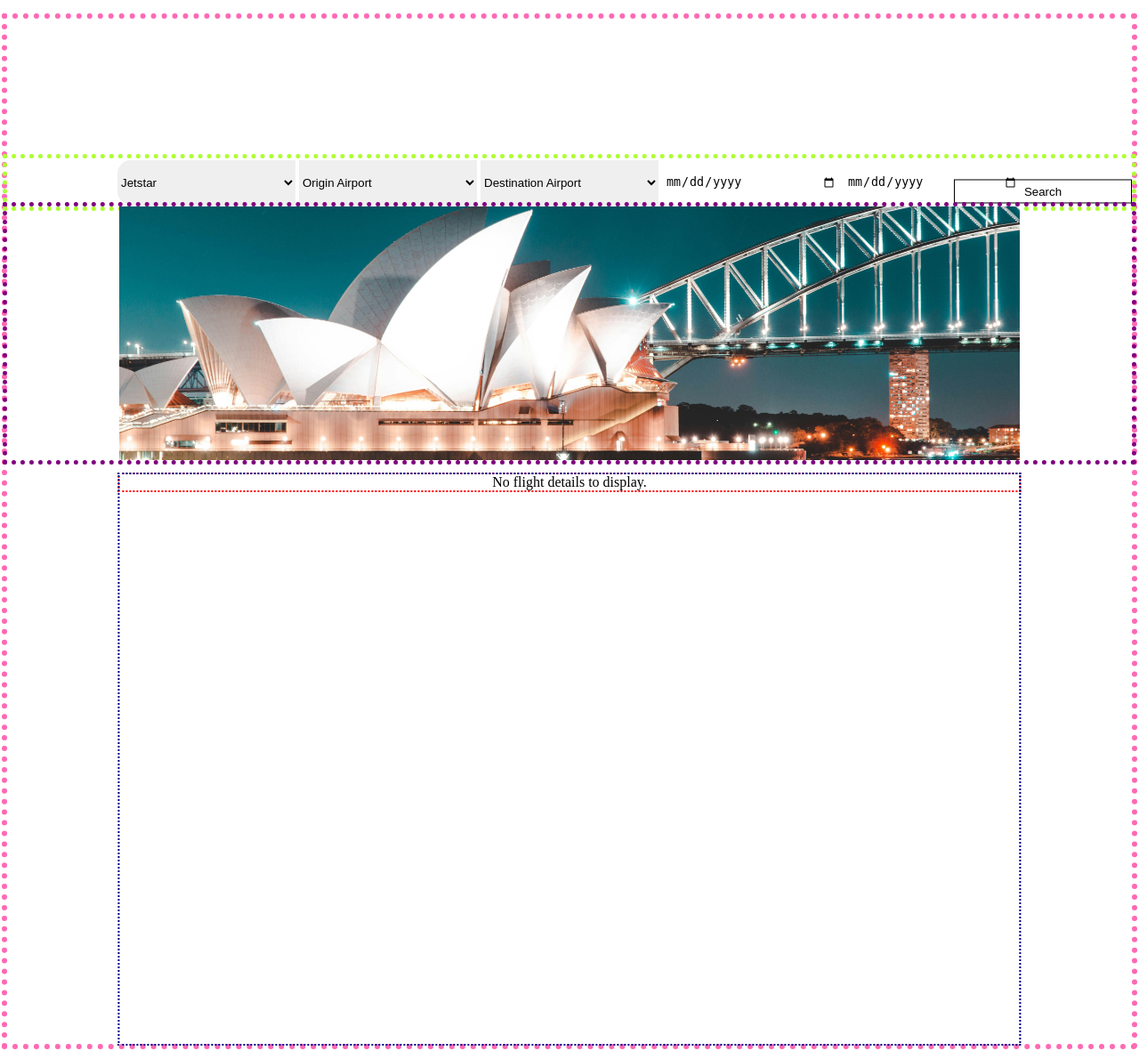
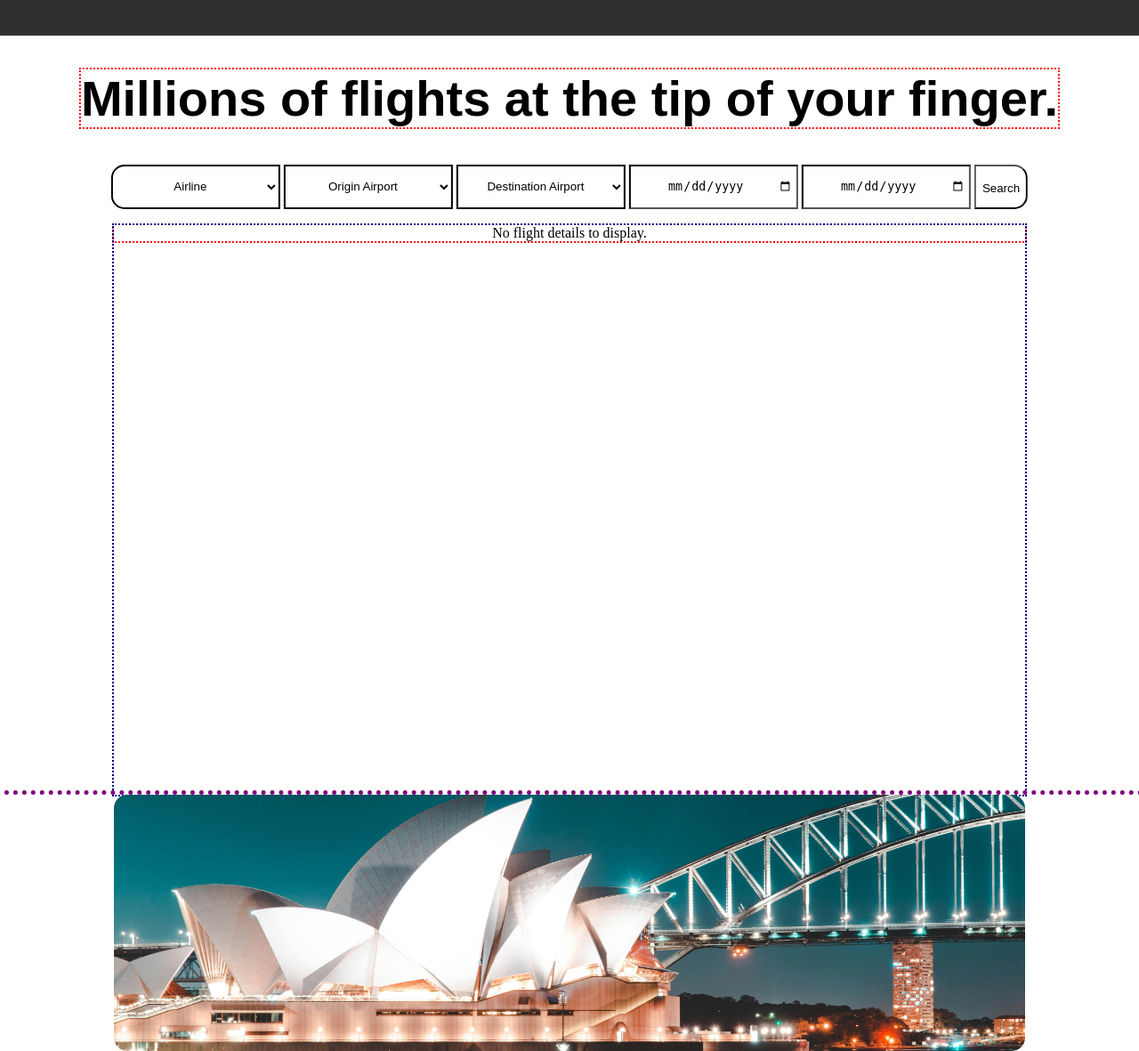
Before and after one commit to DFarynski99/fullstackAirlineWebsite, a Flask app: page / in a window 1280 px wide. Shown: the whole page at 89% size. Run offline with Flask 3, Linux system fonts and the light colour scheme.

Commit message:
- Front end progress

```diff
--- a/static/css/style.css
+++ b/static/css/style.css
@@ -1,4 +1,8 @@
 
+html, body {
+    margin: 0;
+    padding: 0;
+}
 
 #flightDisplayContainer{
     left: 50%;
@@ -9,8 +13,8 @@
     outline: darkblue 2px dotted;
 }
 
-select, input[type=date], #searchButton {
-  width: 200px; /* Adjust the width as needed */
+select, input[type=date], .inner {
+  width: 190px; /* Adjust the width as needed */
   padding: 5px;
   margin: 10px 0;
 }
@@ -20,24 +24,33 @@ label {
   margin-top: 20px;
 }
 
+#headerMenu{
+    top: 0;
+    height: 40px;
+    width: 100%;
+    background-color: #313030;
+}
+
 #heroshotHeading{
-    font-family: serif;
-    color: white;
+    color: black;
+    text-align: center;
+    width: fit-content;
+    outline: red 2px dotted;
+    display: flex;         /* Use flexbox to layout children horizontally */
+    flex-wrap: wrap;       /* Allows items to wrap onto the next line if needed */
+    align-items: center;   /* Align items vertically in the center */
+    justify-content: center; /* Horizontally center the items in the container */
+    position: relative;
+    left: 50%;
+    transform: translateX(-50%);
+    font-size: 3.5rem;
+    font-family: arial, serif;
+
 
 }
 #websiteContainer{
-    outline: hotpink 6px dotted;
-
-}
-#searchButton{
-    position: absolute;
-    right: 0; /* This aligns the button to the far right */
-    top: 50%; /* Example to vertically center it */
-    transform: translateY(-50%); /* Adjust the vertical alignment */
-    background-color: transparent;
-    border: 1px solid black; /* Specify the border width and style */
-    /* Other styles for the button */
-
+    outline: hotpink 4px dotted;
+    width: 100vw;
 }
 
 #flightDetails{
@@ -46,13 +59,15 @@ label {
 }
 
 #searchFunctionContainer{
-    outline: greenyellow 5px dotted;
-    margin-top: 15vh;
+    margin-top: 5vh;
     display: flex;         /* Use flexbox to layout children horizontally */
     flex-wrap: wrap;       /* Allows items to wrap onto the next line if needed */
     align-items: center;   /* Align items vertically in the center */
     justify-content: center; /* Horizontally center the items in the container */
     position: relative;
+    left: 50%;
+    transform: translateX(-50%);
+    width: fit-content;
 }
 
 
@@ -61,7 +76,6 @@ label {
     width: 1px;
     height: 1px;
     padding: 0;
-    margin: -1px;
     overflow: hidden;
     clip: rect(0, 0, 0, 0);
     border: 0;
@@ -72,16 +86,14 @@ label {
   height: 50px;
   padding: 0; /* Adjust as needed */
   line-height: 50px; /* Match height for vertically centering text */
-  /* Other styles (borders, font size, etc.) */
 }
 .outerLeft{
   box-sizing: border-box;
   height: 50px;
   padding: 0; /* Adjust as needed */
   line-height: 50px; /* Match height for vertically centering text */
-  /* Other styles (borders, font size, etc.) */
-  border-top-left-radius: 15px;
-  border-bottom-left-radius: 15px;
+  border-top-left-radius: 15px !important;
+  border-bottom-left-radius: 15px !important;
 }
 .outerRight{
   box-sizing: border-box;
@@ -93,27 +105,25 @@ label {
 }
 .outerLeft, .inner, .outerRight{
     margin: 2px;
-    outline: none;
-    border: none;
+    border-color: black !important;
+    border-width: 2px;
+    background-color: transparent;
+    padding-left: 7px;
+    padding-right: 7px;
+    text-align: center;
+
 }
 input[type='date'] {
   /* Reset the default appearance */
-  -webkit-appearance: none;
-  -moz-appearance: none;
-  appearance: none;
+  padding: 4px; /* Example */
   margin: 2px;
-  padding: 4px; /* Example */
 }
 
 #imageHolder {
-
-    outline: purple 5px dotted;
-    margin-left: auto;
-    margin-right: auto;
+    outline: purple 5px dotted !important;
     position: relative;
-        height: auto; /* Maintain the aspect ratio of the image */
-    display: block; /* To enable margin auto to work */
-
+    height: auto; /* Maintain the aspect ratio of the image */
+    width: fit-content !important;
 }
 
 #imageOne {
@@ -121,4 +131,6 @@ input[type='date'] {
     display: block; /* To enable margin auto to work */
     margin-left: auto; /* Center the image horizontally */
     margin-right: auto; /* Center the image horizontally */
+    border-radius: 15px;
+    width: fit-content;
 }
--- a/templates/index.html
+++ b/templates/index.html
@@ -11,6 +11,11 @@
 
     <div id="websiteContainer">
 
+    <div id="headerMenu">
+
+
+    </div>
+
     <h1 id="heroshotHeading">Millions of flights at the tip of your finger.</h1>
 <form action="/" method="post">
 
@@ -19,19 +24,17 @@
 
     <label for="airline" class="visually-hidden">Choose Airline</label>
     <select id="airline" class="outerLeft" name="airline">
+      <option value="" selected disabled>Airline</option>
       <option value="jetstar">Jetstar</option>
       <option value="qantas">Qantas</option>
       <option value="regionalExpress">Rex</option>
       <option value="virgin">Virgin</option>
+      <!-- Add more airlines here -->
+    </select>
 
 
-      <!-- Add more airlines here -->
-    </select>
-    <!-- Include other form elements here -->
-    <button id="searchButton" type="submit" name="action" value="searchFlights">Search</button>
-
 <label for="departureAirport" class="visually-hidden">Origin</label>
-<select id="departureAirport" class='inner ' name="departureAirport">
+<select id="departureAirport" class='inner' name="departureAirport">
      <option value="" selected disabled>Origin Airport</option>
      <option value="depSydney">Sydney</option>
      <option value="depMelbourneTullamarine">Melbourne (Tullamarine)</option>
@@ -52,15 +55,17 @@
 
 <!-- Return Date Selector -->
 <label for="returnDate" class="visually-hidden">Return Date (Optional)</label>
-<input type="date" id="returnDate" class='outerRight' name="returnDate">
+<input type="date" id="returnDate" class='inner' name="returnDate">
+
+<button id="searchButton" class='outerRight' type="submit" name="action" value="searchFlights">Search</button>
+
 
 </div>
 
 </form>
 
-<div id="imageHolder">
-<img id="imageOne" src="{{ url_for('static', filename='heroshotImage.png') }}" alt="Descriptive Text">
-</div>
+
+
 
 
 <div id="flightDisplayContainer">
@@ -83,6 +88,9 @@
 
 </div>
 
+<div id="imageHolder">
+<img id="imageOne" src="{{ url_for('static', filename='heroshotImage.png') }}" alt="Descriptive Text">
+</div>
 
 </div>
 <script src="{{ url_for('static', filename='js/script.js')}}"></script>
```
Also changed, not shown: main.py (+36 -20 lines).
